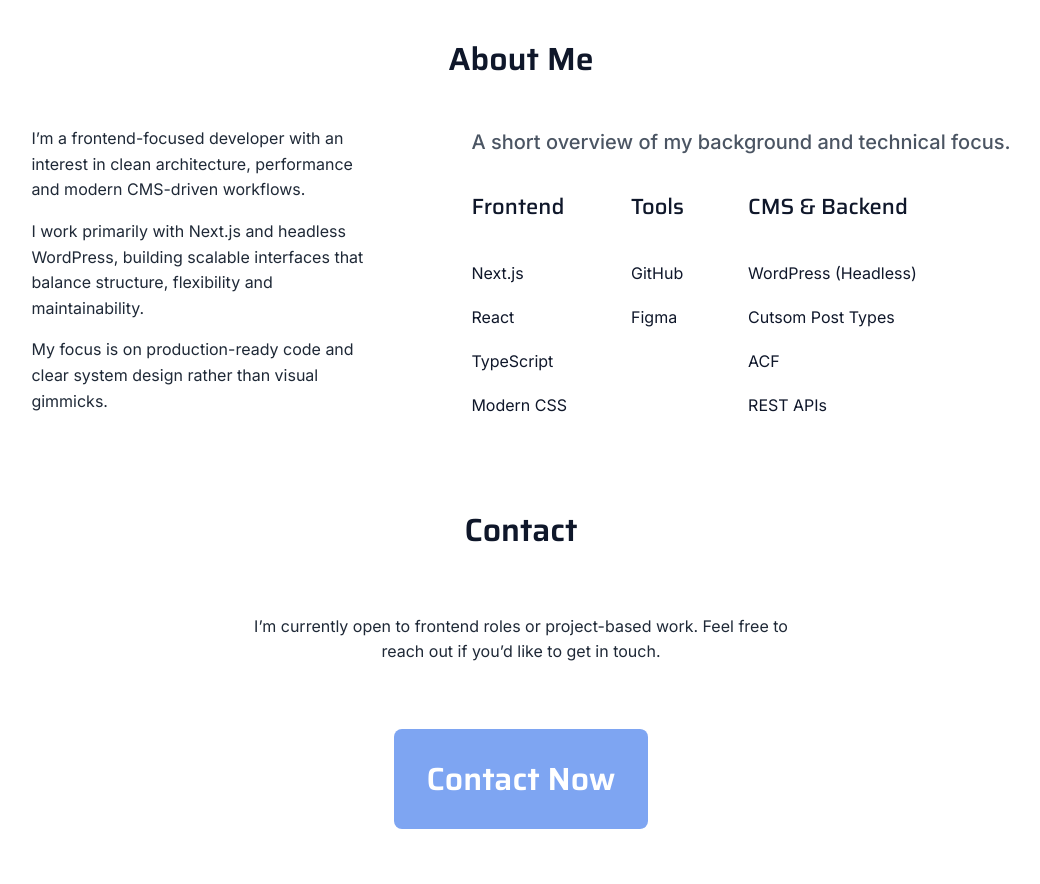
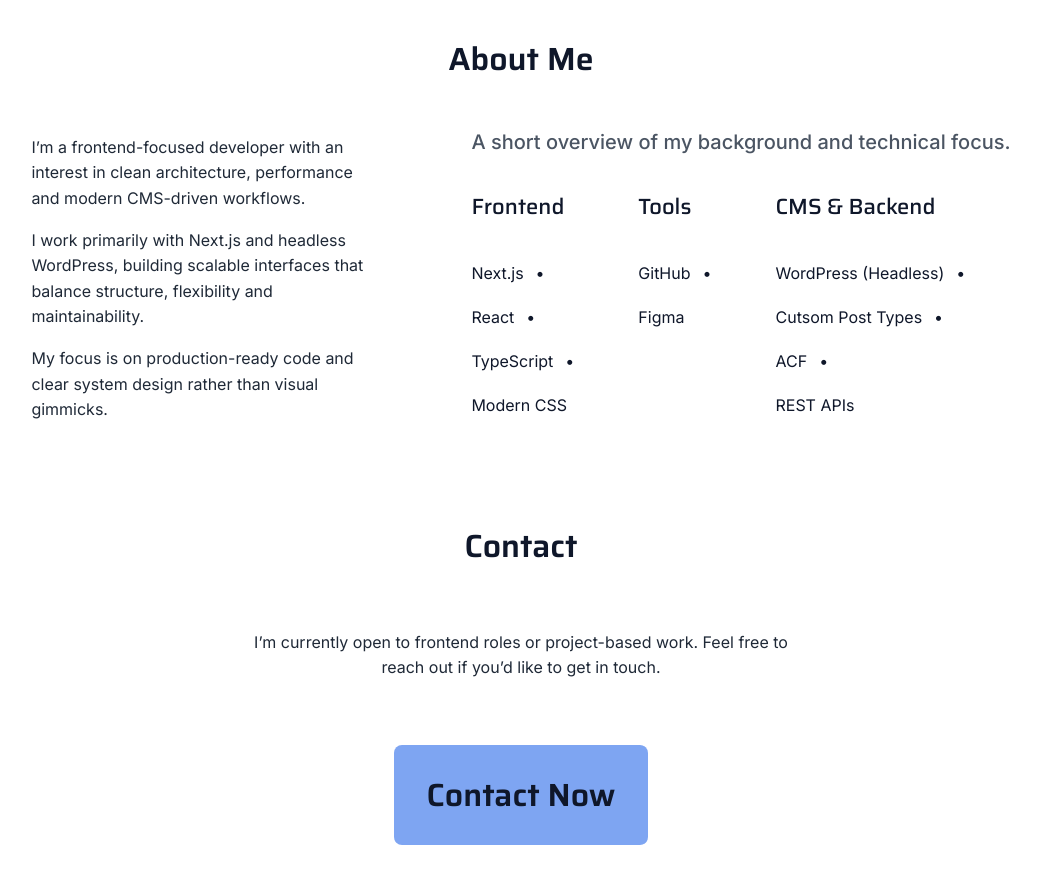
Before and after one commit to Leonid10011/leonid-portfolio, a Next.js app: page / in a window 1280 px wide. Shown: the part 1700-2584 px from the top of the page, without its empty margins (119-1159 px from the left). Before the commit the page ends 2529 px from the top, so only its background shows below. Built offline with nearby package versions, Linux system fonts and the light colour scheme.

Commit message:
chore: finished responsive & adjusted about text mobile

```diff
--- a/src/components/about/Skills.module.css
+++ b/src/components/about/Skills.module.css
@@ -2,6 +2,32 @@
     display: flex;
     flex-direction: column;
     gap: var(--space-48);
+}
+
+.group ul {
+    display: flex;
+    flex-wrap: wrap;
+    justify-content: center;
+    /* Nutze gap für den Abstand zwischen Text und Punkt */
+    column-gap: var(--space-12);
+    row-gap: var(--space-8);
+    padding: 0;
+    margin: 0;
+    list-style: none;
+}
+
+.group li {
+    font-size: 16px;
+    display: flex;
+    align-items: center;
+}
+
+/* Der Punkt wird NUR zwischen den Elementen eingefügt */
+.group li:not(:last-child)::after {
+    content: "•";
+    /* Schiebt den Punkt präzise in die Mitte der Gap */
+    margin-left: var(--space-12);
+    color: currentColor; /* Passt sich der Textfarbe an */
 }
 
 .group {
@@ -10,33 +36,6 @@
     gap: var(--space-16);
 }
 
-.group ul {
-
-    display: flex;
-    flex-wrap: wrap;
-    justify-content: center;
-    gap: var(--space-8);
-    padding: 0;
-    margin: 0;
-}
-
-
-.group li {
-    list-style: none;
-    position: relative;
-    font-size: 16px;
-
-}
-
-.group li::before {
-    content: "•";
-    margin-right: var(--space-8);
-    display: inline-block;
-    width: 8px;
-}
-.group li:last-child {
-    margin-bottom: 0;
-}
 
 .title {
     text-align: center;
@@ -44,6 +43,8 @@
     line-height: 1.5;
     font-weight: var(--fw-medium);
 }
+
+
 
 @media (min-width: 768px) {
     .inner {
@@ -63,17 +64,6 @@
         list-style: none;
     }
 
-    .group li::before {
-        content: "";
-        margin-right: 0;
-        display: inline-block;
-        width: 0;
-    }
-
-    .group li:last-child {
-        margin-bottom: 0;
-    }
-
     .title {
         margin-bottom: var(--space-24);
         text-align: start;
--- a/src/components/sections/About.module.css
+++ b/src/components/sections/About.module.css
@@ -10,6 +10,7 @@
 .content {
         display: flex;
         flex-direction: column;
+        align-items: center;
         gap: var(--space-48);
 }
 
@@ -17,9 +18,17 @@
 .text {
     display: flex;
     flex-direction: column;
-    padding-inline: var(--space-48);
-    max-width: 440px;
+    padding-inline: 0;
+    max-width: 342px;
     text-align: center;
+}
+
+.textMobile {
+    display: block;
+}
+
+.textDesktop {
+    display: none;
 }
 
 .skills {
@@ -45,6 +54,16 @@
 
     .text {
         text-align: start;
+        padding-inline: var(--space-48);
+        max-width: 440px;
+    }
+
+    .textMobile {
+        display: none;
+    }
+
+    .textDesktop {
+        display: block;
     }
 
     .skills {
--- a/src/components/sections/About.tsx
+++ b/src/components/sections/About.tsx
@@ -9,7 +9,7 @@ export default function About() {
                 <div className={styles.inner}>
                     <h2 id="about-heading" className={styles.headline}>About Me</h2>
                     <div className={styles.content}>
-                        <div className={`${styles.text} prose`}>
+                        <div className={`${styles.text} ${styles.textDesktop} prose`}>
                             <p>
                                 I’m a frontend-focused developer with an interest in clean architecture, performance and modern CMS-driven workflows.
                             </p>
@@ -20,6 +20,19 @@ export default function About() {
                             My focus is on production-ready code and clear system design rather than visual gimmicks.
                             </p>
                         </div>
+
+                        <div className={`${styles.text} ${styles.textMobile} prose`}>
+                            <p>
+                                I’m a frontend-focused developer with a strong interest in clean architecture, performance and modern CMS-driven workflows.
+                            </p>
+                            <p>
+                            I work primarily with Next.js and headless WordPress, building scalable, maintainable interfaces.<br/>
+                            </p>
+                            <p>
+                            I focus on production-ready code and clear system design — not visual gimmicks.
+                            </p>
+                        </div>
+
                         <div className={styles.skills}>
                             <p className={`${styles.skillsIntro} text-subline`}>A short overview of my background and technical focus.</p>
                             <Skills/>
--- a/src/components/sections/Contact.module.css
+++ b/src/components/sections/Contact.module.css
@@ -1,18 +1,30 @@
 .inner {
     display: flex;
     flex-direction: column;
-    gap: var(--space-64);
+    gap: var(--space-48);
     align-items: center;
+    margin-bottom: var(--space-64);
 }
 
 .content {
-    width: clamp(320px, 50vw, 580px);
+    width: clamp(342px, 50vw, 580px);
     display: flex;
     flex-direction: column;
-    gap: var(--space-64);
+    gap: var(--space-48);
     align-items: center;
 }
 
 .content p {
     text-align: center;
 }
+
+@media (min-width: 768px) {
+    .inner {
+        gap: var(--space-64);
+        margin-bottom: var(--space-96);
+    }
+
+    .content {
+        gap: var(--space-64);
+    }
+}
--- a/src/styles/global.css
+++ b/src/styles/global.css
@@ -202,7 +202,7 @@ a:focus-visible {
 .btnPrimary {
     padding: var(--space-24) var(--space-32);
     background: var(--color-accent);
-    color: #fff;
+    color: var(--color-text);
 }
 
 .btnSecondary {
```
